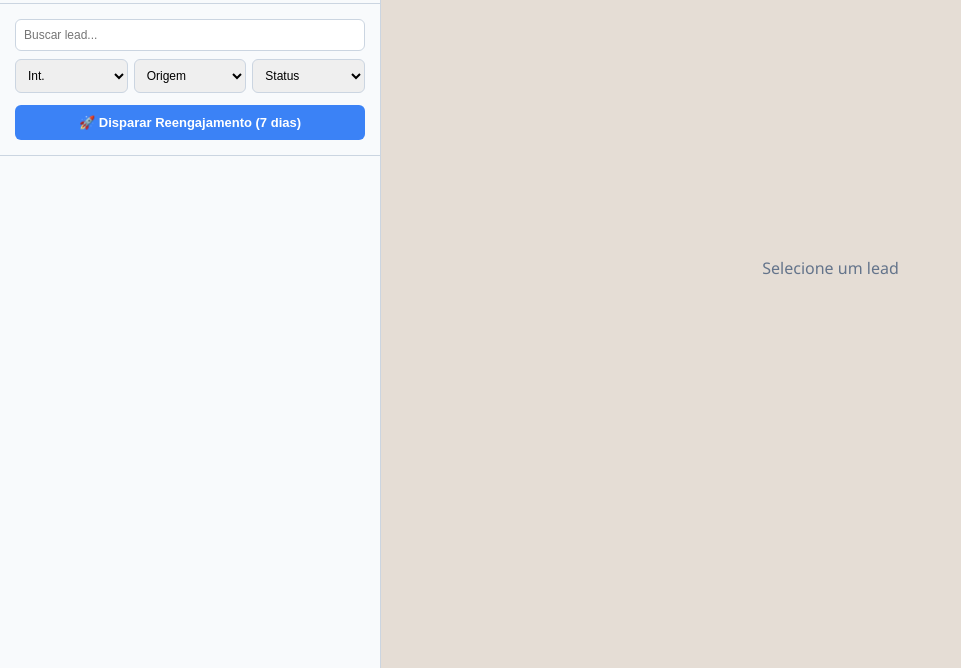
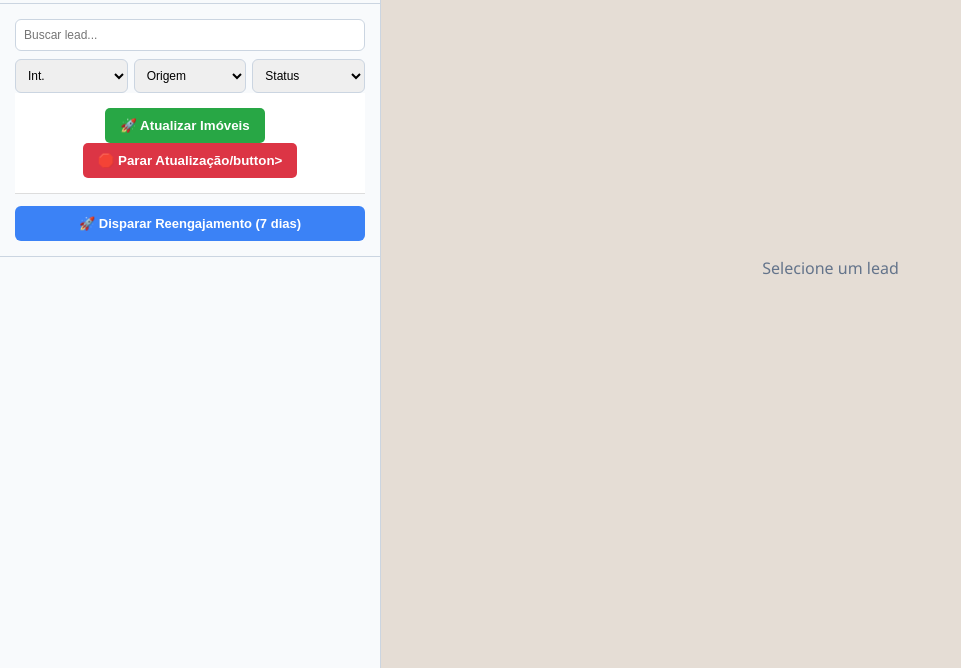
Before and after one commit to sicilianoimoveis/sheila-webhook, a website: page central.html in a window 1280 px wide. Shown: the part 132-800 px from the top of the page, without its empty margins (0-961 px from the left). Drawn offline with Linux system fonts and the light colour scheme; no server answers.

Commit message:
Atualizar o central.html

```diff
--- a/central.html
+++ b/central.html
@@ -105,7 +105,10 @@
                     <option value="enviado">CRM</option>
                 </select>
             </div>
-
+            <div style="padding: 15px; background: #fff; margin-bottom: 10px; text-align: center; border-bottom: 1px solid #ddd;">
+    <button onclick="dispararVarreduraManual()" style="background: #28a745; color: white; border: none; padding: 10px 15px; border-radius: 5px; cursor: pointer; font-weight: bold; margin-right: 10px;">🚀 Atualizar Imóveis</button>
+    <button onclick="pararVarreduraManual()" style="background: #dc3545; color: white; border: none; padding: 10px 15px; border-radius: 5px; cursor: pointer; font-weight: bold;">🛑 Parar Atualização/button>
+</div>
             <button id="btnReengajamento" class="btn-reengajamento" onclick="iniciarReengajamentoLote()">
                 🚀 Disparar Reengajamento (7 dias)
             </button>
@@ -116,7 +119,31 @@
         <div id="placeholder" class="placeholder">Selecione um lead</div>
         <iframe id="chat-frame" style="display:none;"></iframe>
     </div>
+<script>
+    const tokenAcesso = "SEU_TOKEN_AQUI"; // Será substituído automaticamente pelo token do ambiente
 
+    async function dispararVarreduraManual() {
+        if (!confirm("Deseja iniciar a varredura de proprietários agora?")) return;
+        try {
+            const res = await fetch(`/iniciar-ciclo-recadastro?token=${tokenAcesso}`, { method: 'POST' });
+            const texto = await res.text();
+            alert(texto);
+        } catch (e) {
+            alert("Erro ao disparar varredura.");
+        }
+    }
+
+    async function pararVarreduraManual() {
+        if (!confirm("Deseja pausar/parar a varredura automática?")) return;
+        try {
+            const res = await fetch(`/parar-ciclo-recadastro?token=${tokenAcesso}`, { method: 'POST' });
+            const texto = await res.text();
+            alert(texto);
+        } catch (e) {
+            alert("Erro ao pausar varredura.");
+        }
+    }
+</script>
     <script>
         const token = "SEU_TOKEN_AQUI";
         const container = document.getElementById('leads-container');
```
